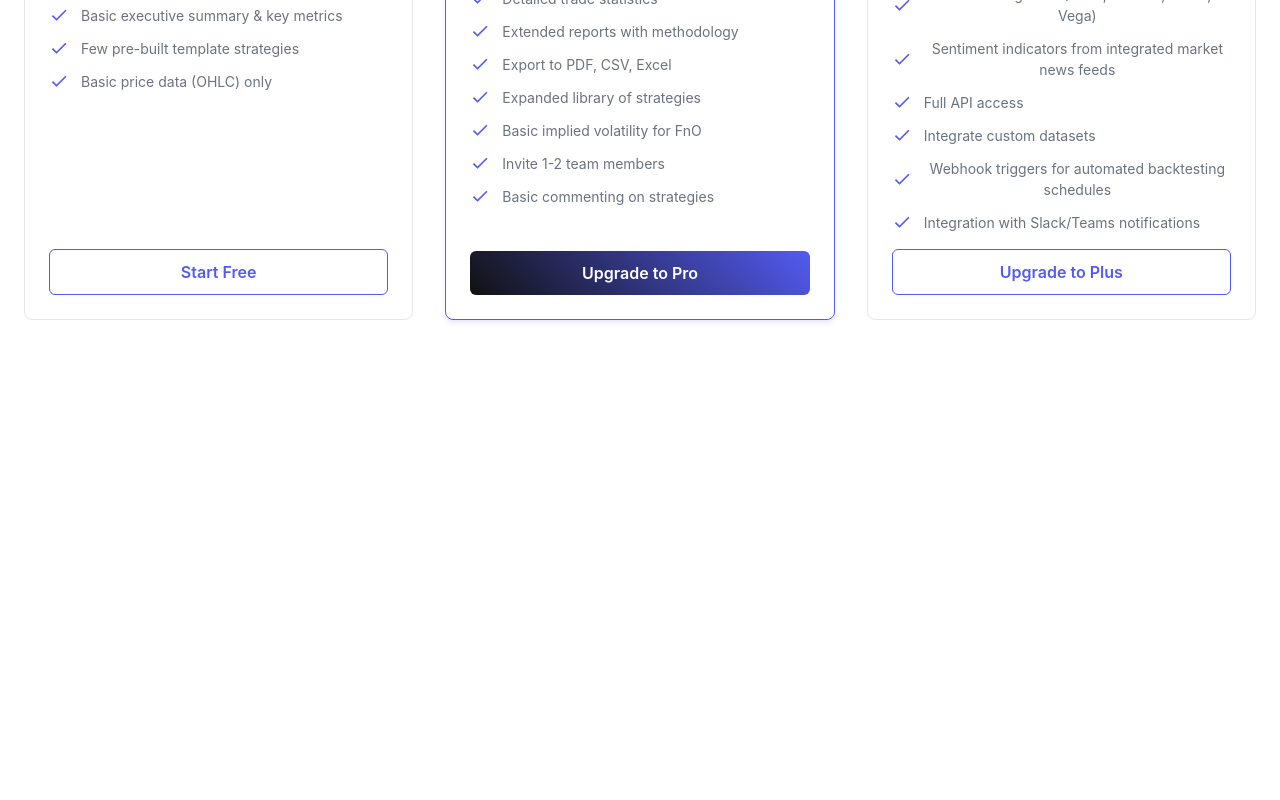
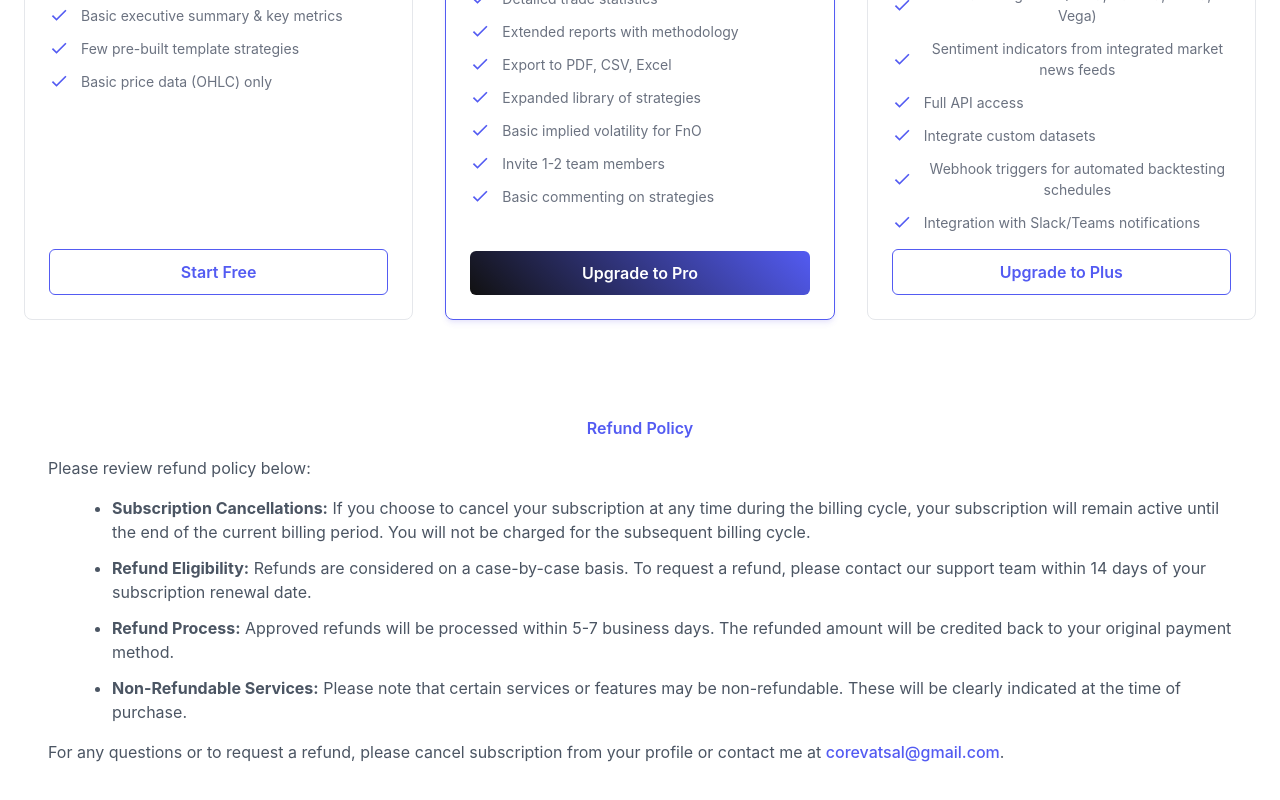
Before and after one commit to alphaedge-labs/alphabench, a Vue app: page /pricing in a window 1280 px wide. Shown: the part 1007-1807 px from the top of the page. Before the commit the page ends 1359 px from the top, so only its background shows below. Built offline with nearby package versions, Linux system fonts and the light colour scheme; no server answers; what v-calendar would draw is missing.

Commit message:
Added refund policy to pricing page

```diff
--- a/src/views/public/Pricing.vue
+++ b/src/views/public/Pricing.vue
@@ -47,6 +47,52 @@
 						{{ plan.cta }}
 					</button>
 				</div>
+			</div>
+		</div>
+
+		<div class="refunds-section">
+			<div class="refunds-header">
+				<h2 class="refunds-label">Refund Policy</h2>
+			</div>
+			<div class="refunds-content">
+				<section>
+					<p>Please review refund policy below:</p>
+					<ul>
+						<li>
+							<strong>Subscription Cancellations:</strong> If you
+							choose to cancel your subscription at any time
+							during the billing cycle, your subscription will
+							remain active until the end of the current billing
+							period. You will not be charged for the subsequent
+							billing cycle.
+						</li>
+						<li>
+							<strong>Refund Eligibility:</strong> Refunds are
+							considered on a case-by-case basis. To request a
+							refund, please contact our support team within 14
+							days of your subscription renewal date.
+						</li>
+						<li>
+							<strong>Refund Process:</strong> Approved refunds
+							will be processed within 5-7 business days. The
+							refunded amount will be credited back to your
+							original payment method.
+						</li>
+						<li>
+							<strong>Non-Refundable Services:</strong> Please
+							note that certain services or features may be
+							non-refundable. These will be clearly indicated at
+							the time of purchase.
+						</li>
+					</ul>
+					<p>
+						For any questions or to request a refund, please cancel
+						subscription from your profile or contact me at
+						<a href="mailto:corevatsal@gmail.com"
+							>corevatsal@gmail.com</a
+						>.
+					</p>
+				</section>
 			</div>
 		</div>
 	</div>
@@ -284,4 +330,49 @@ const plans = [
 		grid-template-columns: repeat(3, 1fr);
 	}
 }
+
+.refunds-section {
+	padding: 2rem 1.5rem;
+	margin: 0 auto;
+	border-radius: 0.5rem;
+}
+
+.refunds-header {
+	text-align: center;
+	max-width: 48rem;
+	margin: 0 auto;
+	margin-top: 4rem;
+}
+
+.refunds-label {
+	color: #535bf2;
+	font-size: 1rem;
+	font-weight: 600;
+	margin-bottom: 1rem;
+}
+
+.refunds-content {
+	font-size: 1rem;
+	color: #4b5563;
+	text-align: left;
+}
+
+.refunds-content ul {
+	list-style-type: disc;
+	margin-left: 1.5rem;
+	margin-top: 1rem;
+}
+
+.refunds-content li {
+	margin-bottom: 0.75rem;
+}
+
+.refunds-content a {
+	color: #535bf2;
+	text-decoration: none;
+}
+
+.refunds-content a:hover {
+	text-decoration: underline;
+}
 </style>
```
